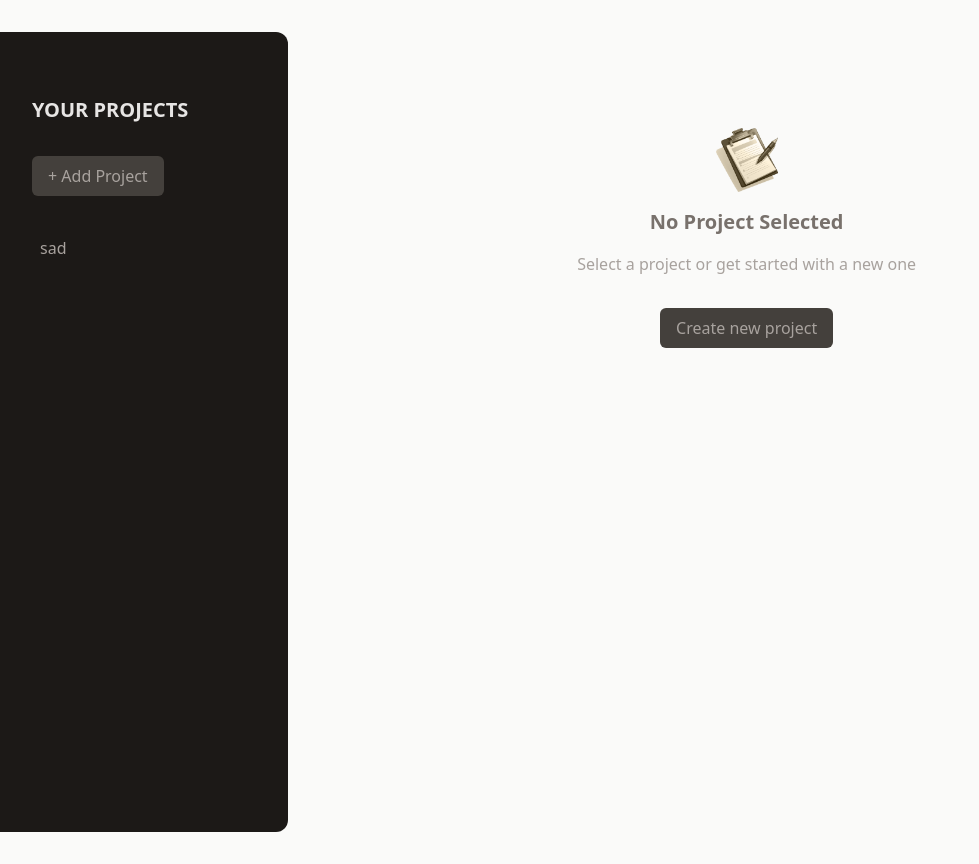
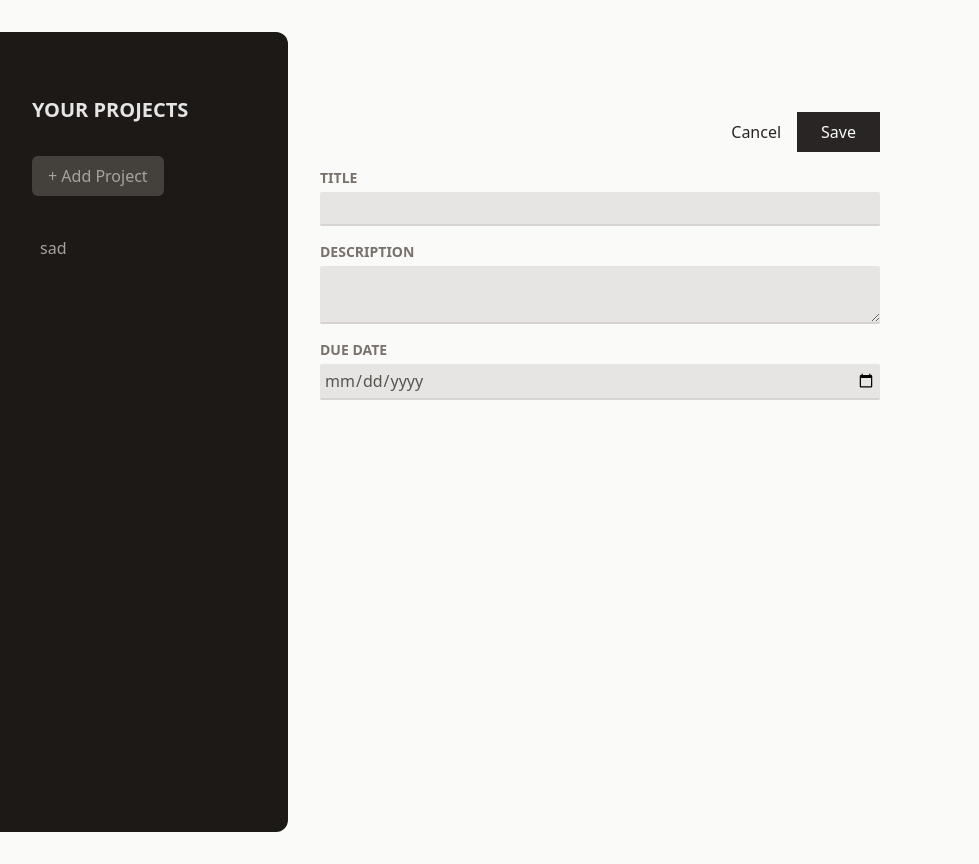
Before and after one commit to rhtjddls123/udemy-react-maximilian, a React (Vite) app in the folder refs-demo-project/: page / in a window 1280 px wide. Shown: the whole page, without its empty margins (0-979 px from the left). Built offline with nearby package versions, Linux system fonts and the light colour scheme.

Commit message:
style: NewProject 컴포넌트 스타일링

```diff
--- a/refs-demo-project/src/App.tsx
+++ b/refs-demo-project/src/App.tsx
@@ -1,12 +1,13 @@
 import "./App.css";
-import NoProjectSelected from "./components/NoProjectSelected";
+import NewProject from "./components/NewProject";
 import SideBar from "./components/SideBar";
 
 function App() {
   return (
     <main className="my-8 h-screen flex gap-8">
       <SideBar />
-      <NoProjectSelected />
+      {/* <NoProjectSelected /> */}
+      <NewProject />
     </main>
   );
 }
--- /dev/null
+++ b/refs-demo-project/src/components/NewProject.tsx
@@ -0,0 +1,19 @@
+import InputLabel from "./InputLabel";
+
+const NewProject = () => {
+  return (
+    <div className="w-[35rem] mt-16">
+      <menu className="flex justify-end gap-4 my-4">
+        <button className="text-stone-800 hover:text-stone-950">Cancel</button>
+        <button className="px-6 py-2 bg-stone-800 text-stone-50 hover:bg-stone-950">Save</button>
+      </menu>
+      <div>
+        <InputLabel title="Title" type="text" />
+        <InputLabel title="Description" InputType={"textarea"} />
+        <InputLabel title="Due Date" type="date" />
+      </div>
+    </div>
+  );
+};
+
+export default NewProject;
```
